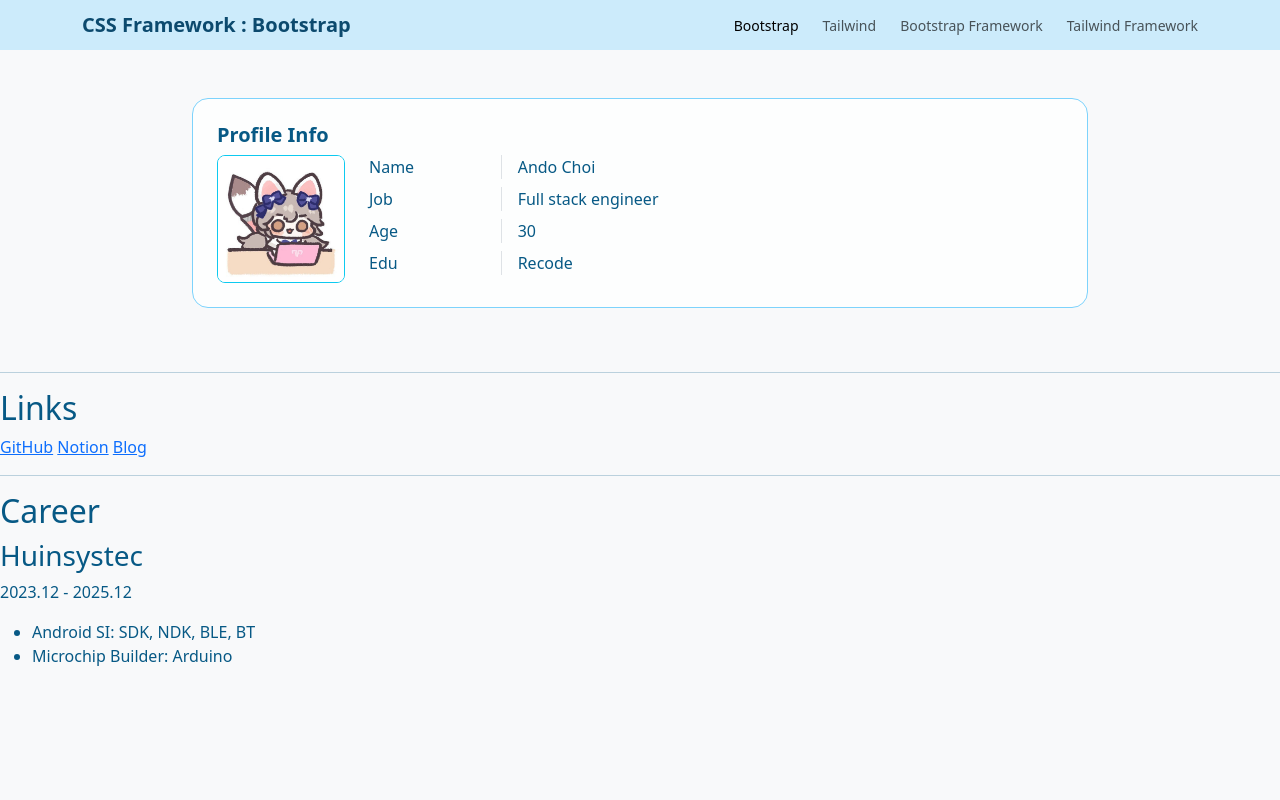
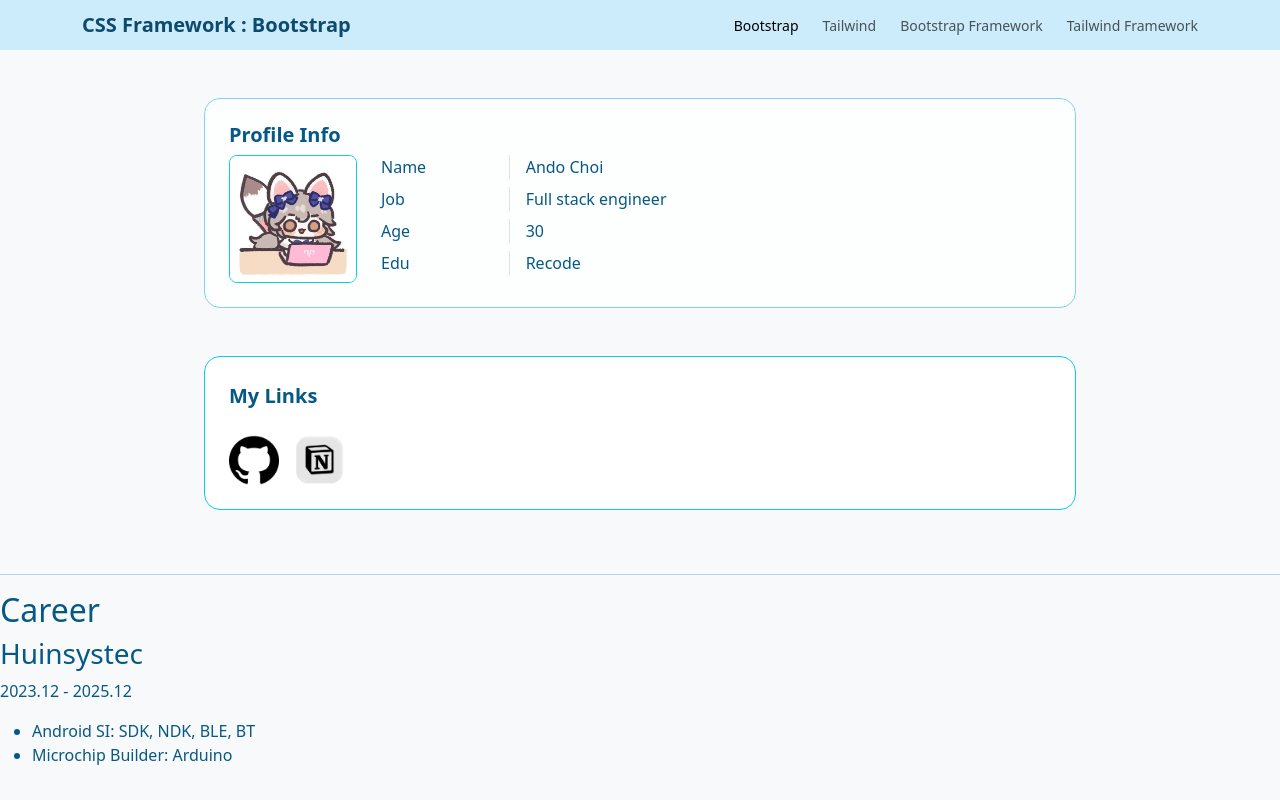
Before and after one commit to andoricano/PrivateLab, a website: page CssFrameworkCompare/index.html in a window 1280 px wide. Drawn offline with nearby package versions, Linux system fonts and the light colour scheme.

Commit message:
[feat] bootstrap links 작업 완료

```diff
--- a/CssFrameworkCompare/index.html
+++ b/CssFrameworkCompare/index.html
@@ -60,8 +60,8 @@
     </header>
 
     <main>
-        <section class="container py-5">
-            <div class="mx-auto" style="max-width: 896px;">
+        <section class="container py-5"  style="max-width: 896px;">
+            <div class="mx-auto">
 
                 <!-- card 관련 component들은 대부분 배치 혹은 여백에 대한 기능을 수행함-->
                 <div class="card rounded-4"
@@ -109,14 +109,18 @@
             </div>
         </section>
 
-        <hr>
-
-        <section id="links">
-            <h2>Links</h2>
-            <div class="link-group">
-                <a href="#">GitHub</a>
-                <a href="#">Notion</a>
-                <a href="#">Blog</a>
+        <section class="container mx-auto pb-5" style="max-width: 896px;">
+            <div class="card rounded-4 border-info "
+                style="color: #075985;">
+                <div class="card-body p-4">
+                    <p class="fs-5 fw-bold mb-4">My Links</p>
+                    <div class="d-flex gap-4 align-items-start" style="min-width: 500px;">
+                        <div class="d-flex gap-3 align-items-center">
+                            <a href="#"><img src="./github.png" alt="GitHub" style="max-height: 50px;"></a>
+                            <a href="#"><img src="./notion.png" alt="Notion" style="max-height: 50px;"></a>
+                        </div>
+                    </div>
+                </div>
             </div>
         </section>
     </main>
```
